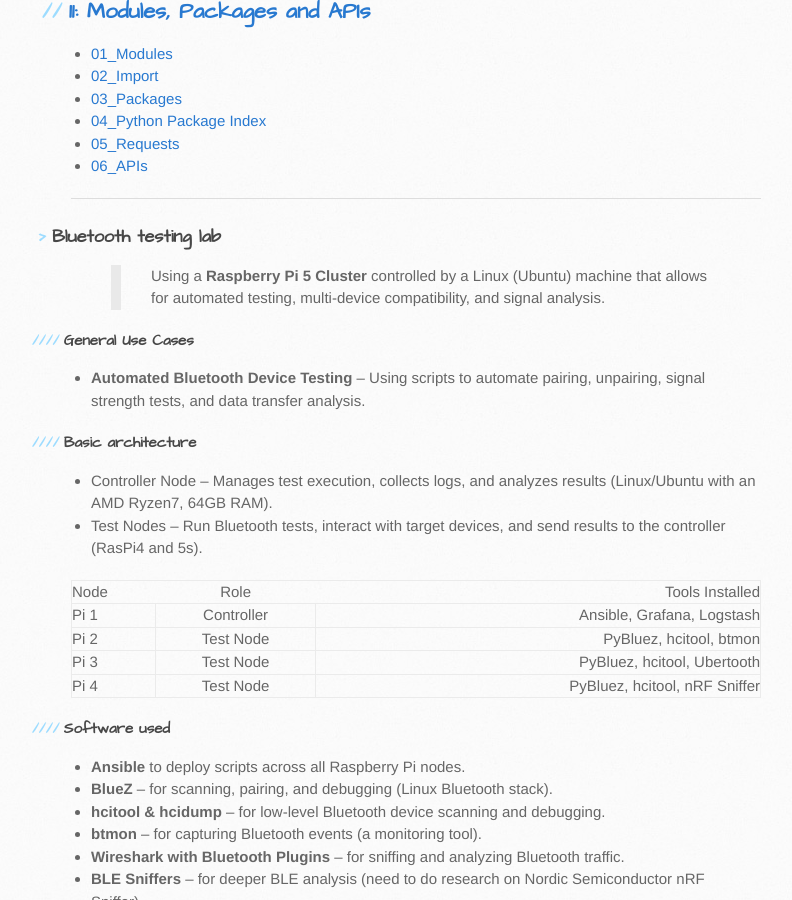
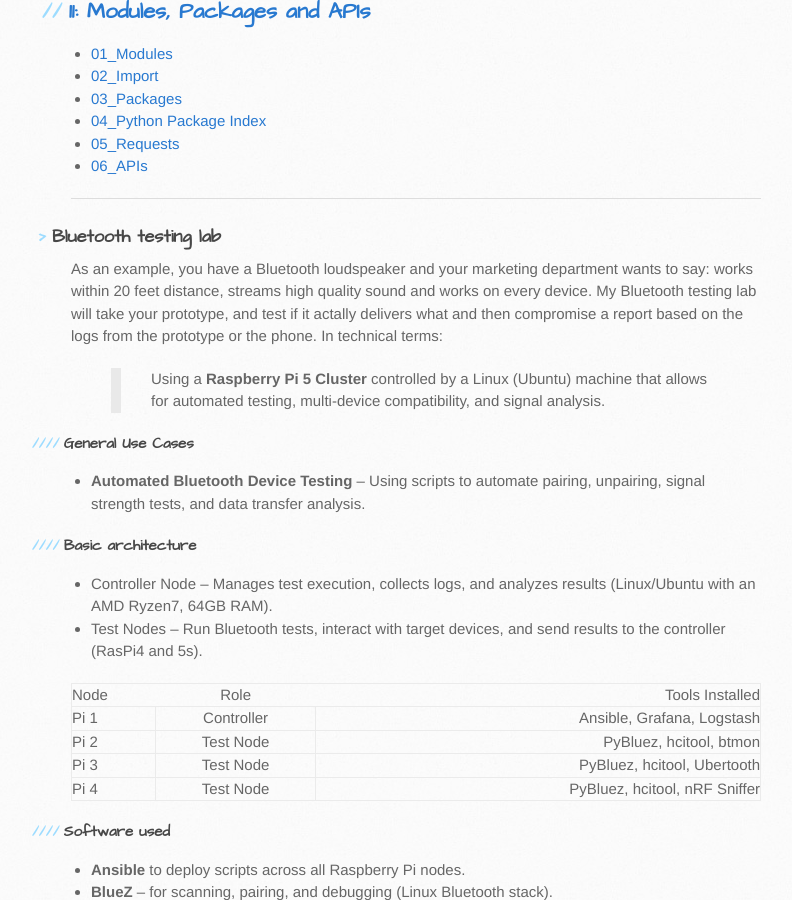
Before and after one commit to trumpfheller/trumpfheller.github.io, a Jekyll site: the page built from index.md, in a window 1280 px wide and 900 px high, scrolled down 3414 px. Shown: the whole window, without its empty margins (89-881 px from the left). Built offline with Jekyll 4.4.1, drawn with Linux system fonts in a browser that asks for light colours.

Commit message:
Update index.md

```diff
--- a/index.md
+++ b/index.md
@@ -158,6 +158,10 @@
 ---
 
 ### Bluetooth testing lab
+
+As an example, you have a Bluetooth loudspeaker and your marketing department wants to say: works within 20 feet distance, streams high quality sound and works on every device.
+My Bluetooth testing lab will take your prototype, and test if it actally delivers what and then compromise a report based on the logs from the prototype or the phone.
+In technical terms:
 > Using a **Raspberry Pi 5 Cluster** controlled by a Linux (Ubuntu) machine that allows for automated testing, multi-device compatibility, and signal analysis.
 
 #### General Use Cases
```
